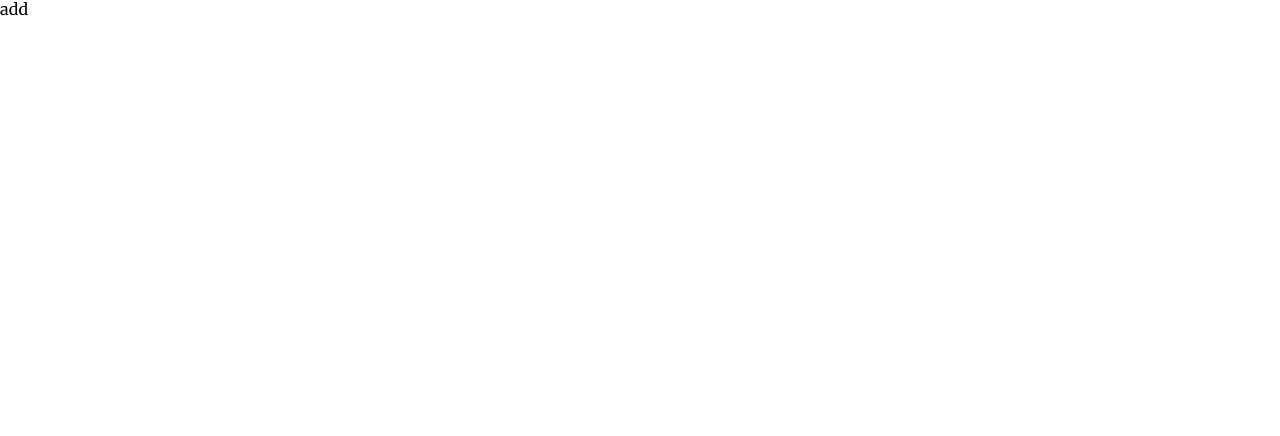
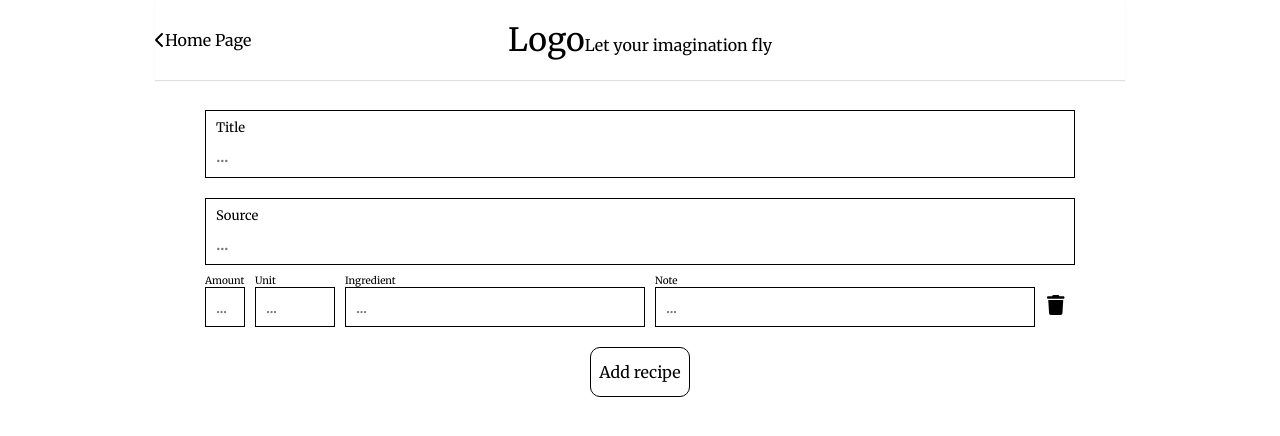
Before and after one commit to Eleyalante/Coctails, a React (Create React App) app in the folder client/: page /add in a window 1280 px wide. Shown: the top 436 px of the page. Built offline with nearby package versions, Linux system fonts and the light colour scheme; the HTML template or start-up script is replaced by a standard one.

Commit message:
add page Add and Modal

```diff
--- a/client/src/components/Layout/Header/Header.module.scss
+++ b/client/src/components/Layout/Header/Header.module.scss
@@ -91,8 +91,6 @@
   &:focus-within {
     border-color: rgba(22, 24, 35, 0.2);
   }
-  button {
-  }
 }
 
 .clear {
--- /dev/null
+++ b/client/src/components/ModalLayout/Header/Header.module.scss
@@ -0,0 +1,32 @@
+.wrapper {
+  height: var(--default-layout-header-height);
+  // width: 100%;
+  box-shadow: 0px 1px 1px rgb(0 0 0 / 12%);
+  background: rgba(255, 255, 255, 0.8);
+  position: relative;
+}
+.inner {
+  height: 100%;
+  display: flex;
+  flex-direction: row;
+  align-items: center;
+  justify-content: center;
+}
+.logo {
+  // display: flex;
+  // justify-content: center;
+  // align-items: center;
+  // text-align: center;
+  button {
+    background-color: transparent;
+    font-size: 2em;
+    &:hover {
+      cursor: pointer;
+      color: var(--primary);
+    }
+  }
+}
+.back-btn {
+  position: absolute;
+  left: 0;
+}
--- /dev/null
+++ b/client/src/components/ModalLayout/Header/index.js
@@ -0,0 +1,28 @@
+import styles from "./Header.module.scss";
+import classNames from "classnames/bind";
+import { FontAwesomeIcon } from "@fortawesome/react-fontawesome";
+import { faChevronLeft } from "@fortawesome/free-solid-svg-icons";
+const cx = classNames.bind(styles);
+
+function Header() {
+  return (
+    <header className={cx("wrapper")}>
+      <div className={cx("inner")}>
+        <div className={cx("back-btn")}>
+          <a href='/'>
+            <FontAwesomeIcon icon={faChevronLeft} />
+            Home Page
+          </a>
+        </div>
+        <div className={cx("logo")}>
+          <button>
+            <a href='/'>Logo</a>
+          </button>
+          Let your imagination fly
+        </div>
+      </div>
+    </header>
+  );
+}
+
+export default Header;
--- /dev/null
+++ b/client/src/components/ModalLayout/Main/Main.module.scss
@@ -0,0 +1,87 @@
+.wrapper {
+}
+.inner {
+  padding: 30px 50px;
+}
+.title,
+.source {
+  border: 1.5px solid var(--black);
+  padding: 10px;
+  p {
+    font-size: 1.3rem;
+  }
+  input {
+    padding-top: 10px;
+    font-size: 1.8rem;
+    width: 100%;
+  }
+}
+.ingredients {
+  width: 100%;
+  display: flex;
+  flex-direction: row;
+  margin-top: 10px;
+}
+.source {
+  margin-top: 20px;
+}
+.amount,
+.unit,
+.ingredient,
+.note {
+  margin-right: 10px;
+  input {
+    border: 1.5px solid var(--black);
+    padding: 10px;
+    width: 40px;
+  }
+  p {
+    font-size: 1rem;
+  }
+}
+.unit {
+  input {
+    width: 80px;
+  }
+}
+.ingredient {
+  input {
+    width: 300px;
+  }
+}
+.note {
+  input {
+    width: 380px;
+  }
+  button {
+    margin-left: 12px;
+    background-color: transparent;
+    &:hover {
+      cursor: pointer;
+      color: var(--primary);
+    }
+  }
+  svg {
+    font-size: 2rem;
+  }
+}
+.save-btn {
+  margin-top: 20px;
+  display: flex;
+  justify-content: center;
+  button {
+    border-radius: 10px;
+    background-color: transparent;
+    border: 1.5px solid var(--black);
+    border-radius: 10px;
+    width: 100px;
+    height: 50px;
+    display: flex;
+    align-items: center;
+    justify-content: center;
+    &:hover {
+      cursor: pointer;
+      background-color: #f5f5f5;
+    }
+  }
+}
--- /dev/null
+++ b/client/src/components/ModalLayout/Main/index.js
@@ -0,0 +1,50 @@
+import styles from "./Main.module.scss";
+import classNames from "classnames/bind";
+import { FontAwesomeIcon } from "@fortawesome/react-fontawesome";
+import { faTrash } from "@fortawesome/free-solid-svg-icons";
+
+const cx = classNames.bind(styles);
+
+function Main() {
+  return (
+    <div className={cx("wrapper")}>
+      <div className={cx("inner")}>
+        <div className={cx("title")}>
+          <p>Title</p>
+          <input placeholder='...' spellCheck={false}></input>
+        </div>
+        <div className={cx("source")}>
+          <p>Source</p>
+          <input placeholder='...' spellCheck={false}></input>
+        </div>
+        <div className={cx("ingredients")}>
+          <div className={cx("amount")}>
+            <p>Amount</p>
+            <input placeholder='...' spellCheck={false}></input>
+          </div>
+          <div className={cx("unit")}>
+            <p>Unit</p>
+            <input placeholder='...' spellCheck={false}></input>
+          </div>
+          <div className={cx("ingredient")}>
+            <p>Ingredient</p>
+            <input placeholder='...' spellCheck={false}></input>
+          </div>
+          <div className={cx("note")}>
+            <p>Note</p>
+            <input placeholder='...' spellCheck={false}></input>
+            <button className={cx("delete-btn")}>
+              <FontAwesomeIcon icon={faTrash} />
+            </button>
+          </div>
+        </div>
+
+        <div className={cx("save-btn")}>
+          <button>Add recipe</button>
+        </div>
+      </div>
+    </div>
+  );
+}
+
+export default Main;
--- /dev/null
+++ b/client/src/components/ModalLayout/ModalLayout.module.scss
@@ -0,0 +1,15 @@
+.wrapper {
+  display: flex;
+  flex-direction: column;
+  // align-items: center;
+  width: 1000px;
+  padding-right: 15px;
+  padding-left: 15px;
+  margin-right: auto;
+  margin-left: auto;
+}
+
+.container {
+}
+.content {
+}
--- /dev/null
+++ b/client/src/components/ModalLayout/index.js
@@ -0,0 +1,20 @@
+import React from "react";
+import classNames from "classnames/bind";
+import styles from "./ModalLayout.module.scss";
+import Header from "./Header";
+import Main from "./Main";
+
+const cx = classNames.bind(styles);
+
+function ModalLayout() {
+  return (
+    <div className={cx("wrapper")}>
+      <div className={cx("container")}>
+        <Header />
+        <Main />
+      </div>
+    </div>
+  );
+}
+
+export default ModalLayout;
--- a/client/src/pages/Add.js
+++ b/client/src/pages/Add.js
@@ -1,6 +1,12 @@
 import React from "react";
+import ModalLayout from "../components/ModalLayout";
 
 function Add() {
-  return <div>add</div>;
+  return (
+    <div>
+      <ModalLayout />
+    </div>
+  );
 }
+
 export default Add;
```
